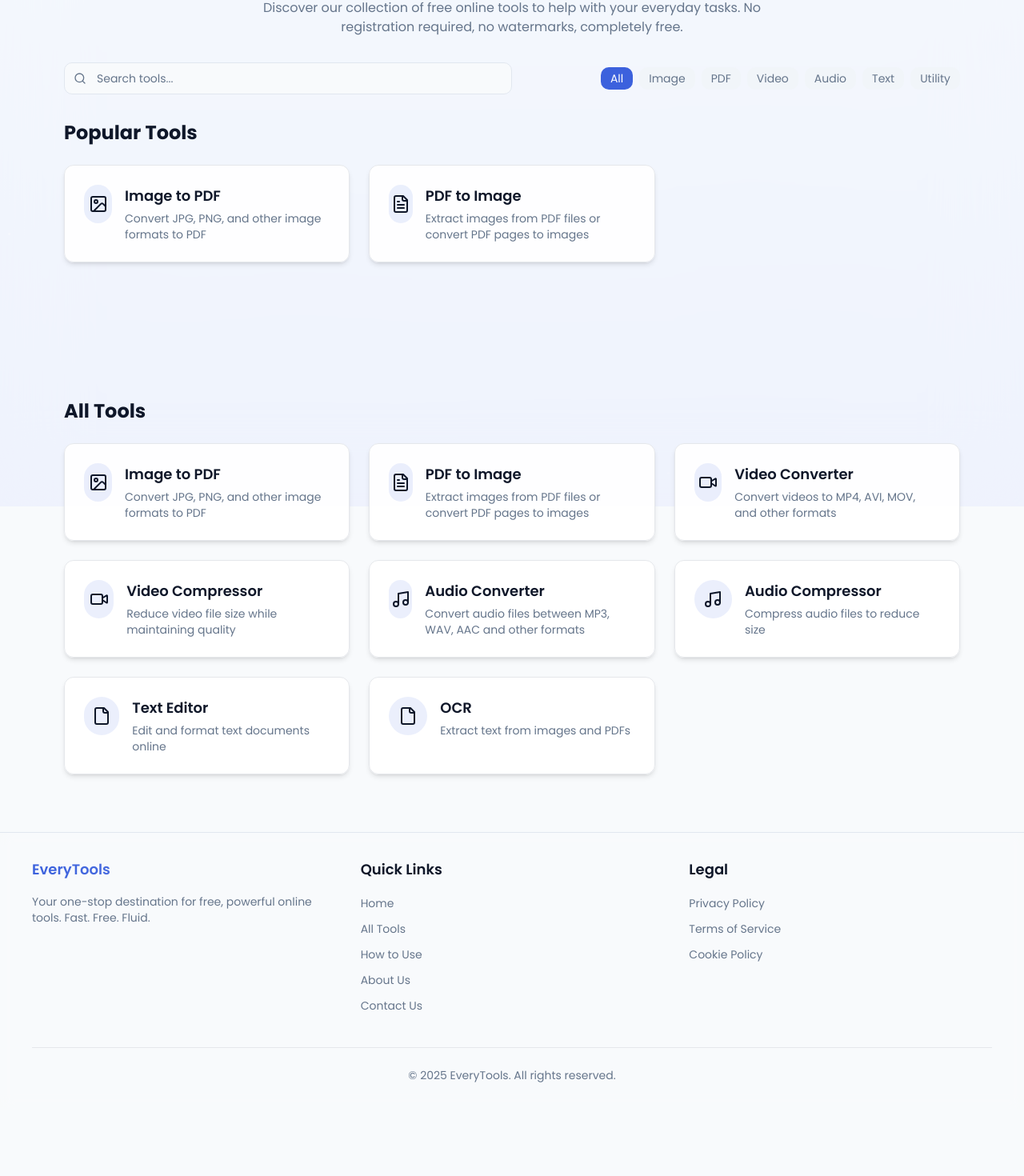
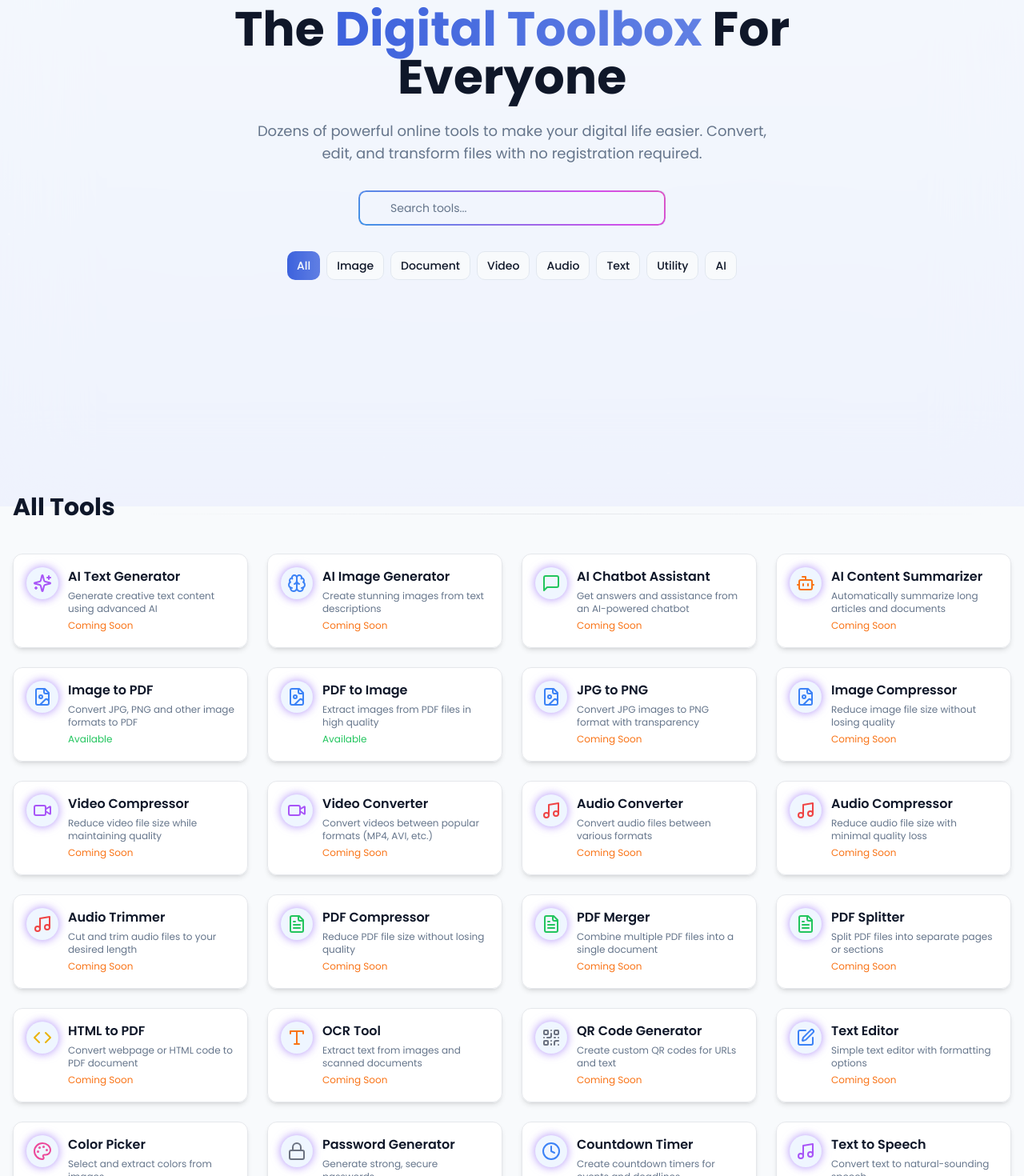
Before and after one commit to enzoceon/mytoolbox, a React (Vite) app: page / in a window 1280 px wide. Shown: the part 167-1637 px from the top of the page at 80% size. Before the commit the page ends 1553 px from the top, so only its background shows below. Built offline with nearby package versions, Linux system fonts and the light colour scheme.

Commit message:
Reverted to edit 73cc0b73-6cb8-49c3-ba72-8cbe5b5cd735: "Update README.md"

```diff
--- a/src/pages/AllTools.tsx
+++ b/src/pages/AllTools.tsx
@@ -1,232 +1,449 @@
-
-import React, { useState, useEffect } from 'react';
+import React from 'react';
+import { Helmet } from 'react-helmet-async';
 import { Link } from 'react-router-dom';
-import { Helmet } from 'react-helmet-async';
+import {
+  FileImage, FileText, Video, Music,
+  File, Clock, Camera, Calendar,
+  Code, Search, Type, BarChart,
+  QrCode, Edit, Palette, Lock,
+  Check, Shield, ArrowRight,
+  Sparkles, Brain, MessageSquare, Bot
+} from 'lucide-react';
 import Header from '@/components/Header';
 import Footer from '@/components/Footer';
 import BackgroundAnimation from '@/components/BackgroundAnimation';
-import { Search, Image, FileText, Video, Music, File } from 'lucide-react';
+import { Button } from '@/components/ui/button';
 import { Input } from '@/components/ui/input';
+import { useState, useEffect, useRef } from 'react';
 import AdPlacement from '@/components/AdPlacement';
+import FeaturesSection from '@/components/sections/FeaturesSection';
+import WhyChooseSection from '@/components/sections/WhyChooseSection';
+import FaqSection from '@/components/sections/FaqSection';
 
-// Tool type definition
+type ToolCategory =
+  | 'All'
+  | 'Image'
+  | 'Document'
+  | 'Video'
+  | 'Audio'
+  | 'Text'
+  | 'Utility'
+  | 'AI';
+
 interface Tool {
   id: string;
   name: string;
   description: string;
   icon: React.ReactNode;
-  category: string;
   path: string;
+  category: Exclude<ToolCategory, 'All'>;
   popular?: boolean;
+  available?: boolean;
 }
 
-// List of tools
+const AllTools = () => {
+  const [searchQuery, setSearchQuery] = useState('');
+  const [activeCategory, setActiveCategory] = useState<ToolCategory>('All');
+  const [hasUserInteracted, setHasUserInteracted] = useState(false);
+  const toolsGridRef = useRef<HTMLDivElement>(null);
+
+  useEffect(() => {
+    const handleInteraction = () => {
+      setHasUserInteracted(true);
+    };
+
+    document.addEventListener('click', handleInteraction, { once: true });
+    document.addEventListener('keydown', handleInteraction, { once: true });
+    document.addEventListener('scroll', handleInteraction, { once: true });
+
+    return () => {
+      document.removeEventListener('click', handleInteraction);
+      document.removeEventListener('keydown', handleInteraction);
+      document.removeEventListener('scroll', handleInteraction);
+    };
+  }, []);
+
+  useEffect(() => {
+    const observer = new IntersectionObserver(
+      (entries) => {
+        entries.forEach((entry) => {
+          if (entry.isIntersecting) {
+            const toolCards = entry.target.querySelectorAll('.tool-card');
+            toolCards.forEach((card, index) => {
+              setTimeout(() => {
+                card.classList.add('stagger-animate');
+              }, index * 50);
+            });
+          }
+        });
+      },
+      { threshold: 0.1, rootMargin: "100px" }
+    );
+
+    if (toolsGridRef.current) {
+      observer.observe(toolsGridRef.current);
+    }
+
+    return () => {
+      if (toolsGridRef.current) {
+        observer.unobserve(toolsGridRef.current);
+      }
+    };
+  }, [searchQuery, activeCategory]);
+
   const tools: Tool[] = [
+    {
+      id: 'ai-text-generator',
+      name: 'AI Text Generator',
+      description: 'Generate creative text content using advanced AI',
+      icon: <Sparkles className="h-6 w-6 text-purple-500" />,
+      path: '/tools',
+      category: 'AI',
+      popular: true,
+    },
+    {
+      id: 'ai-image-generator',
+      name: 'AI Image Generator',
+      description: 'Create stunning images from text descriptions',
+      icon: <Brain className="h-6 w-6 text-blue-500" />,
+      path: '/tools',
+      category: 'AI',
+      popular: true,
+    },
+    {
+      id: 'ai-chatbot',
+      name: 'AI Chatbot Assistant',
+      description: 'Get answers and assistance from an AI-powered chatbot',
+      icon: <MessageSquare className="h-6 w-6 text-green-500" />,
+      path: '/tools',
+      category: 'AI',
+      popular: true,
+    },
+    {
+      id: 'ai-content-summarizer',
+      name: 'AI Content Summarizer',
+      description: 'Automatically summarize long articles and documents',
+      icon: <Bot className="h-6 w-6 text-orange-500" />,
+      path: '/tools',
+      category: 'AI',
+    },
     {
       id: 'image-to-pdf',
       name: 'Image to PDF',
-    description: 'Convert JPG, PNG, and other image formats to PDF',
-    icon: <Image className="h-6 w-6" />,
+      description: 'Convert JPG, PNG and other image formats to PDF',
+      icon: <FileImage className="h-6 w-6 text-blue-500" />,
+      path: '/converter',
       category: 'Image',
-    path: '/converter',
-    popular: true
+      popular: true,
+      available: true,
     },
     {
       id: 'pdf-to-image',
       name: 'PDF to Image',
-    description: 'Extract images from PDF files or convert PDF pages to images',
-    icon: <FileText className="h-6 w-6" />,
-    category: 'PDF',
+      description: 'Extract images from PDF files in high quality',
+      icon: <FileImage className="h-6 w-6 text-blue-500" />,
       path: '/pdf-to-image',
-    popular: true
+      category: 'Document',
+      popular: true,
+      available: true,
     },
     {
-    id: 'video-to-mp4',
-    name: 'Video Converter',
-    description: 'Convert videos to MP4, AVI, MOV, and other formats',
-    icon: <Video className="h-6 w-6" />,
-    category: 'Video',
+      id: 'jpg-to-png',
+      name: 'JPG to PNG',
+      description: 'Convert JPG images to PNG format with transparency',
+      icon: <FileImage className="h-6 w-6 text-blue-500" />,
       path: '/tools',
+      category: 'Image',
+    },
+    {
+      id: 'image-compressor',
+      name: 'Image Compressor',
+      description: 'Reduce image file size without losing quality',
+      icon: <FileImage className="h-6 w-6 text-blue-500" />,
+      path: '/tools',
+      category: 'Image',
     },
     {
       id: 'video-compressor',
       name: 'Video Compressor',
       description: 'Reduce video file size while maintaining quality',
-    icon: <Video className="h-6 w-6" />,
+      icon: <Video className="h-6 w-6 text-purple-500" />,
+      path: '/tools',
       category: 'Video',
+      popular: true,
+    },
+    {
+      id: 'video-converter',
+      name: 'Video Converter',
+      description: 'Convert videos between popular formats (MP4, AVI, etc.)',
+      icon: <Video className="h-6 w-6 text-purple-500" />,
       path: '/tools',
+      category: 'Video',
     },
     {
       id: 'audio-converter',
       name: 'Audio Converter',
-    description: 'Convert audio files between MP3, WAV, AAC and other formats',
-    icon: <Music className="h-6 w-6" />,
+      description: 'Convert audio files between various formats',
+      icon: <Music className="h-6 w-6 text-red-500" />,
+      path: '/tools',
       category: 'Audio',
-    path: '/tools',
     },
     {
       id: 'audio-compressor',
       name: 'Audio Compressor',
-    description: 'Compress audio files to reduce size',
-    icon: <Music className="h-6 w-6" />,
+      description: 'Reduce audio file size with minimal quality loss',
+      icon: <Music className="h-6 w-6 text-red-500" />,
+      path: '/tools',
       category: 'Audio',
+    },
+    {
+      id: 'audio-trimmer',
+      name: 'Audio Trimmer',
+      description: 'Cut and trim audio files to your desired length',
+      icon: <Music className="h-6 w-6 text-red-500" />,
       path: '/tools',
+      category: 'Audio',
+    },
+    {
+      id: 'pdf-compressor',
+      name: 'PDF Compressor',
+      description: 'Reduce PDF file size without losing quality',
+      icon: <FileText className="h-6 w-6 text-green-500" />,
+      path: '/tools',
+      category: 'Document',
+    },
+    {
+      id: 'pdf-merger',
+      name: 'PDF Merger',
+      description: 'Combine multiple PDF files into a single document',
+      icon: <FileText className="h-6 w-6 text-green-500" />,
+      path: '/tools',
+      category: 'Document',
+      popular: true,
+    },
+    {
+      id: 'pdf-splitter',
+      name: 'PDF Splitter',
+      description: 'Split PDF files into separate pages or sections',
+      icon: <FileText className="h-6 w-6 text-green-500" />,
+      path: '/tools',
+      category: 'Document',
+    },
+    {
+      id: 'html-to-pdf',
+      name: 'HTML to PDF',
+      description: 'Convert webpage or HTML code to PDF document',
+      icon: <Code className="h-6 w-6 text-yellow-500" />,
+      path: '/tools',
+      category: 'Document',
+    },
+    {
+      id: 'ocr-tool',
+      name: 'OCR Tool',
+      description: 'Extract text from images and scanned documents',
+      icon: <Type className="h-6 w-6 text-orange-500" />,
+      path: '/tools',
+      category: 'Text',
+    },
+    {
+      id: 'qr-generator',
+      name: 'QR Code Generator',
+      description: 'Create custom QR codes for URLs and text',
+      icon: <QrCode className="h-6 w-6 text-gray-500" />,
+      path: '/tools',
+      category: 'Utility',
     },
     {
       id: 'text-editor',
       name: 'Text Editor',
-    description: 'Edit and format text documents online',
-    icon: <File className="h-6 w-6" />,
+      description: 'Simple text editor with formatting options',
+      icon: <Edit className="h-6 w-6 text-blue-500" />,
+      path: '/tools',
       category: 'Text',
-    path: '/tools',
     },
     {
-    id: 'ocr',
-    name: 'OCR',
-    description: 'Extract text from images and PDFs',
-    icon: <File className="h-6 w-6" />,
+      id: 'color-picker',
+      name: 'Color Picker',
+      description: 'Select and extract colors from images',
+      icon: <Palette className="h-6 w-6 text-pink-500" />,
+      path: '/tools',
+      category: 'Utility',
+    },
+    {
+      id: 'password-generator',
+      name: 'Password Generator',
+      description: 'Generate strong, secure passwords',
+      icon: <Lock className="h-6 w-6 text-gray-500" />,
+      path: '/tools',
+      category: 'Utility',
+      popular: true,
+    },
+    {
+      id: 'countdown-timer',
+      name: 'Countdown Timer',
+      description: 'Create countdown timers for events and deadlines',
+      icon: <Clock className="h-6 w-6 text-blue-500" />,
+      path: '/tools',
+      category: 'Utility',
+    },
+    {
+      id: 'text-to-speech',
+      name: 'Text to Speech',
+      description: 'Convert text to natural-sounding speech',
+      icon: <Music className="h-6 w-6 text-purple-500" />,
+      path: '/tools',
       category: 'Text',
-    path: '/tools',
     },
   ];
 
-// Categories for filtering
-const categories = ['All', 'Image', 'PDF', 'Video', 'Audio', 'Text', 'Utility'];
-
-const AllTools = () => {
-  const [searchQuery, setSearchQuery] = useState('');
-  const [activeCategory, setActiveCategory] = useState('All');
-  const [contentLoaded, setContentLoaded] = useState(false);
-
-  // Mark content as loaded for ad display
-  useEffect(() => {
-    setContentLoaded(true);
-  }, []);
-
-  // Filter tools based on search query and active category
   const filteredTools = tools.filter(tool => {
     const matchesSearch = tool.name.toLowerCase().includes(searchQuery.toLowerCase()) ||
                         tool.description.toLowerCase().includes(searchQuery.toLowerCase());
     const matchesCategory = activeCategory === 'All' || tool.category === activeCategory;
+
     return matchesSearch && matchesCategory;
   });
 
-  // Get popular tools
-  const popularTools = tools.filter(tool => tool.popular);
+  const categories: ToolCategory[] = ['All', 'Image', 'Document', 'Video', 'Audio', 'Text', 'Utility', 'AI'];
 
   return (
-    <>
+    <div className="min-h-screen flex flex-col">
       <Helmet>
-        <title>All Tools - EveryTools | Free Online Conversion Tools</title>
-        <meta name="description" content="Browse our complete collection of free online tools. Convert, compress, and edit files with no registration required." />
+        <title>EveryTools - Free Online Tools For Everyone | No Registration Required</title>
+        <meta name="description" content="Access free online tools for file conversion, editing, and much more. No registration, no watermarks, no file size limits. Fast. Free. Fluid." />
+        <link rel="canonical" href="https://everytools.site/" />
       </Helmet>
 
       <BackgroundAnimation />
       <Header />
 
-      <main className="min-h-screen py-8 px-4 max-w-6xl mx-auto">
-        {/* Hero Section */}
-        <section className="text-center mb-8 animate-fade-in">
-          <h1 className="text-3xl md:text-4xl font-bold mb-4">All Tools</h1>
-          <p className="text-muted-foreground max-w-2xl mx-auto">
-            Discover our collection of free online tools to help with your everyday tasks.
-            No registration required, no watermarks, completely free.
+      <main className="flex-1">
+        <section className="py-16 md:py-24">
+          <div className="container px-4 mx-auto">
+            <div className="text-center mx-auto max-w-3xl">
+              <h1 className="text-4xl md:text-5xl lg:text-6xl font-bold mb-6 leading-tight animate-fade-in glow-text">
+                The <span className="bg-gradient-primary bg-clip-text text-transparent">Digital Toolbox</span> For Everyone
+              </h1>
+              <p className="text-lg text-muted-foreground mb-8 max-w-2xl mx-auto animate-fade-in" style={{ animationDelay: "0.2s" }}>
+                Dozens of powerful online tools to make your digital life easier. Convert, edit, and transform files with no registration required.
               </p>
-        </section>
 
-        {/* Search and Filter Section */}
-        <section className="mb-8 animate-fade-in">
-          <div className="flex flex-col md:flex-row gap-4 items-center justify-between">
+              <div className="mb-8 animate-fade-in" style={{ animationDelay: "0.3s" }}>
+                <div className="flex flex-col md:flex-row gap-4 items-center justify-center">
                   <div className="w-full md:w-1/2 relative">
+                    <div className="relative rounded-md overflow-hidden cosmic-search">
                       <Input
                         type="text"
                         placeholder="Search tools..."
                         value={searchQuery}
                         onChange={(e) => setSearchQuery(e.target.value)}
-                className="pl-10"
+                        className="w-full border-0 bg-transparent focus-visible:ring-0 focus-visible:ring-transparent galaxy-input"
                       />
-              <Search className="absolute left-3 top-1/2 transform -translate-y-1/2 h-4 w-4 text-muted-foreground" />
+                    </div>
+                  </div>
+                </div>
               </div>
 
-            <div className="flex flex-wrap gap-2 w-full md:w-auto">
+              <div className="flex flex-wrap gap-2 w-full justify-center animate-fade-in mb-8" style={{ animationDelay: "0.4s" }}>
                 {categories.map((category) => (
-                <button
+                  <Button
                     key={category}
+                    variant={activeCategory === category ? "default" : "outline"}
+                    size="sm"
                     onClick={() => setActiveCategory(category)}
-                  className={`px-3 py-1 rounded-md text-sm ${
-                    activeCategory === category
-                      ? 'bg-accent text-white'
-                      : 'bg-secondary text-muted-foreground hover:bg-secondary/80'
-                  }`}
+                    className={activeCategory === category ? "bg-gradient-primary cosmic-btn" : "cosmic-btn"}
                   >
                     {category}
-                </button>
+                  </Button>
                 ))}
+              </div>
             </div>
           </div>
         </section>
 
-        {/* Popular Tools Section */}
-        <section className="mb-12 animate-fade-in">
-          <h2 className="text-2xl font-bold mb-6">Popular Tools</h2>
-          <div className="grid grid-cols-1 sm:grid-cols-2 lg:grid-cols-3 gap-6">
-            {popularTools.map((tool) => (
+        <AdPlacement
+          format="horizontal"
+          contentLoaded={hasUserInteracted}
+        />
+
+        <section className="py-12">
+          <div className="container px-4 mx-auto">
+            <div className="flex items-center justify-between mb-6">
+              <h2 className="text-3xl font-bold mb-4 glow-text">
+                {activeCategory !== 'All' ? `${activeCategory} Tools` : 'All Tools'}
+              </h2>
+              <div className="h-px bg-gradient-to-r from-transparent via-gray-200 to-transparent flex-grow mx-4"></div>
+            </div>
+
+            {filteredTools.length > 0 ? (
+              <div className="grid grid-cols-1 sm:grid-cols-2 lg:grid-cols-3 xl:grid-cols-4 gap-6" ref={toolsGridRef}>
+                {filteredTools.map(tool => (
                   <Link
+                    key={tool.id}
                     to={tool.path}
-                key={tool.id}
-                className="glass-card p-6 rounded-xl hover:shadow-lg transition-all duration-300"
+                    className="glass-card p-4 rounded-xl hover:shadow-lg transition-all hover:bg-background/90 flex items-start tool-card opacity-0 feature-card"
                   >
-                <div className="flex items-start">
-                  <div className="w-12 h-12 rounded-full bg-accent/10 flex items-center justify-center mr-4">
+                    <div className="w-10 h-10 rounded-full bg-blue-50 flex items-center justify-center mr-3 shrink-0 pulse-icon">
                       {tool.icon}
                     </div>
                     <div>
-                    <h3 className="text-lg font-semibold mb-1">{tool.name}</h3>
-                    <p className="text-sm text-muted-foreground">{tool.description}</p>
-                  </div>
+                      <h3 className="text-base font-semibold mb-1">{tool.name}</h3>
+                      <p className="text-xs text-muted-foreground">{tool.description}</p>
+                      {tool.available ?
+                        <span className="inline-block text-xs text-green-500 mt-1">Available</span> :
+                        <span className="inline-block text-xs text-orange-500 mt-1">Coming Soon</span>
+                      }
                     </div>
                   </Link>
                 ))}
               </div>
+            ) : (
+              <div className="text-center py-10">
+                <p className="text-lg text-muted-foreground">No tools found matching your search criteria.</p>
+                <Button
+                  variant="outline"
+                  className="mt-4 cosmic-btn"
+                  onClick={() => {
+                    setSearchQuery('');
+                    setActiveCategory('All');
+                  }}
+                >
+                  Reset Filters
+                </Button>
+              </div>
+            )}
+          </div>
         </section>
 
-        {/* Ad Placement */}
-        <AdPlacement format="horizontal" contentLoaded={contentLoaded} className="my-8" />
+        <FeaturesSection />
 
-        {/* All Tools Section */}
-        <section className="animate-fade-in">
-          <h2 className="text-2xl font-bold mb-6">All Tools</h2>
+        <WhyChooseSection />
 
-          {filteredTools.length === 0 ? (
-            <div className="text-center py-12">
-              <p className="text-muted-foreground">No tools found matching your search criteria.</p>
+        <FaqSection />
+
+        <AdPlacement
+          format="rectangle"
+          className="mt-10"
+          contentLoaded={hasUserInteracted}
+        />
+
+        <section className="mt-16 glass-card rounded-xl p-8 text-center mx-auto max-w-4xl mb-16 shimmer-bg">
+          <div className="container px-4">
+            <h2 className="text-2xl font-bold mb-4 glow-text">Can't find what you need?</h2>
+            <p className="text-muted-foreground max-w-2xl mx-auto mb-6">
+              We're constantly adding new tools based on user feedback. Let us know what tool you'd like to see next!
+            </p>
+            <Link to="/contact">
+              <Button className="bg-gradient-primary hover:shadow-lg transition-shadow cosmic-btn">
+                Suggest a Tool
+              </Button>
+            </Link>
           </div>
-          ) : (
-            <div className="grid grid-cols-1 sm:grid-cols-2 lg:grid-cols-3 gap-6">
-              {filteredTools.map((tool) => (
-                <Link
-                  to={tool.path}
-                  key={tool.id}
-                  className="glass-card p-6 rounded-xl hover:shadow-lg transition-all duration-300"
-                >
-                  <div className="flex items-start">
-                    <div className="w-12 h-12 rounded-full bg-accent/10 flex items-center justify-center mr-4">
-                      {tool.icon}
-                    </div>
-                    <div>
-                      <h3 className="text-lg font-semibold mb-1">{tool.name}</h3>
-                      <p className="text-sm text-muted-foreground">{tool.description}</p>
-                    </div>
-                  </div>
-                </Link>
-              ))}
-            </div>
-          )}
         </section>
       </main>
 
       <Footer />
-    </>
+    </div>
   );
 };
 
```
Also changed, not shown: src/pages/Cookies.tsx (+76 -86 lines). Lines whose indentation alone changed are shown as unchanged.
